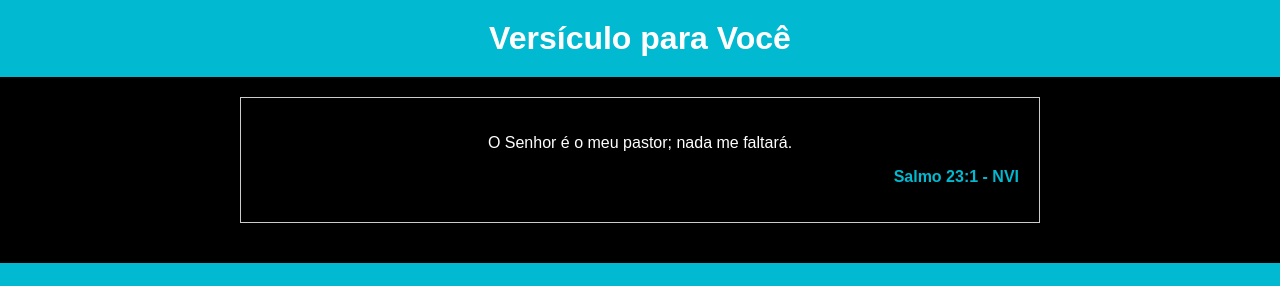
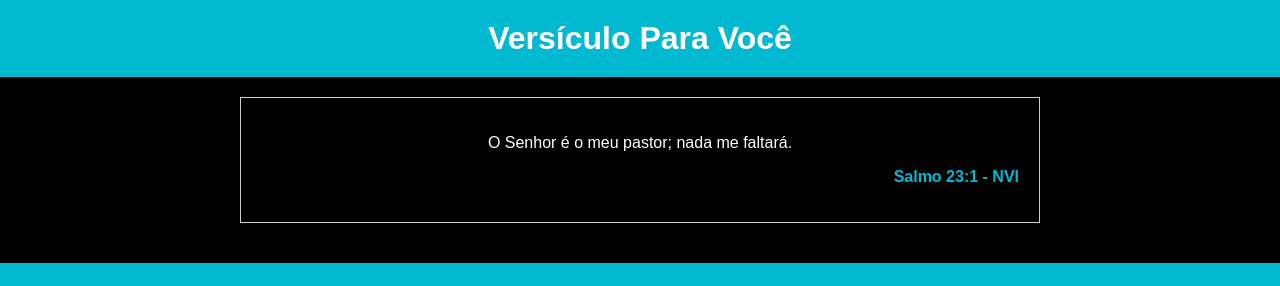
Before and after one commit to MISPerA/versiculo, a plain HTML site: page index.html in a window 1280 px wide. Shown: the top 286 px of the page. Drawn offline with Linux system fonts and the light colour scheme.

Commit message:
Update index.html

```diff
--- a/index.html
+++ b/index.html
@@ -9,7 +9,7 @@
 </head>
 <body>
     <header>
-        <h1>Versículo para Você</h1>
+        <h1>Versículo Para Você</h1>
     </header>
     <main>
         <div class="verse-container">
```
